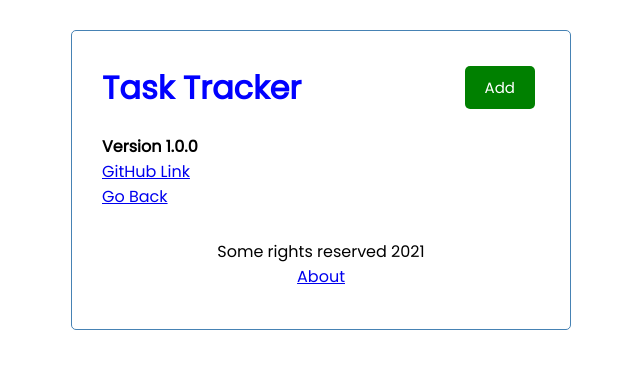
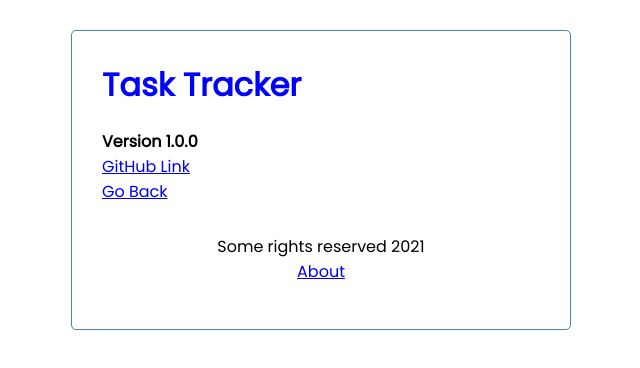
Before and after one commit to Kensaigm/React-Task-Tracker, a React (Create React App) app: page /about in a window 1280 px wide. Shown: the top 368 px of the page, without its empty margins (319-959 px from the left). Built offline with nearby package versions, Linux system fonts and the light colour scheme; data requests are answered from the project's data file.

Commit message:
Update Header.js
Added conditional to turn off Add/Close button from About page.

```diff
--- a/src/components/Header.js
+++ b/src/components/Header.js
@@ -1,12 +1,15 @@
-import PropTypes from 'prop-types';
+import PropTypes from 'prop-types'
+import { useLocation } from 'react-router-dom'
 import Button from './Button'
 
 const Header = (props) => {
+    const location = useLocation()
+
     return (
         <header className='header'>
             <h1 style={headingStyle}>{props.title}</h1>
-            <Button color={props.showAdd ? 'red' : 'green'}
-                text={props.showAdd ? 'Close' : 'Add'} onClick={props.onAdd} />
+            {location.pathname === '/' && <Button color={props.showAdd ? 'red' : 'green'}
+                text={props.showAdd ? 'Close' : 'Add'} onClick={props.onAdd} />}
         </header>
     )
 }
```
